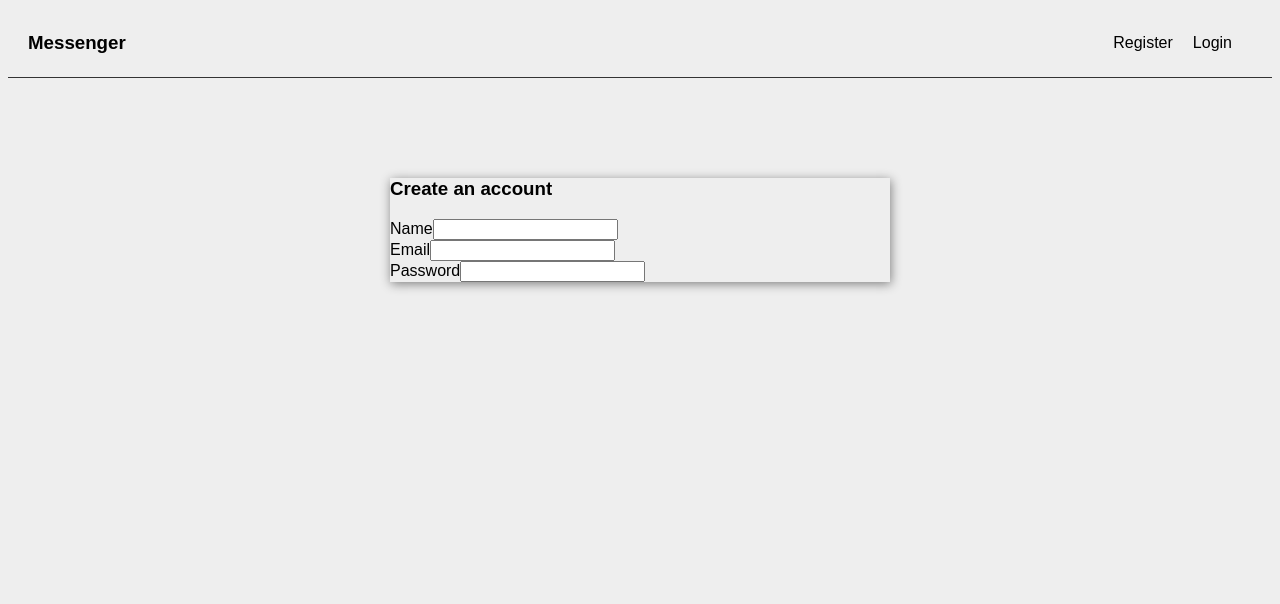
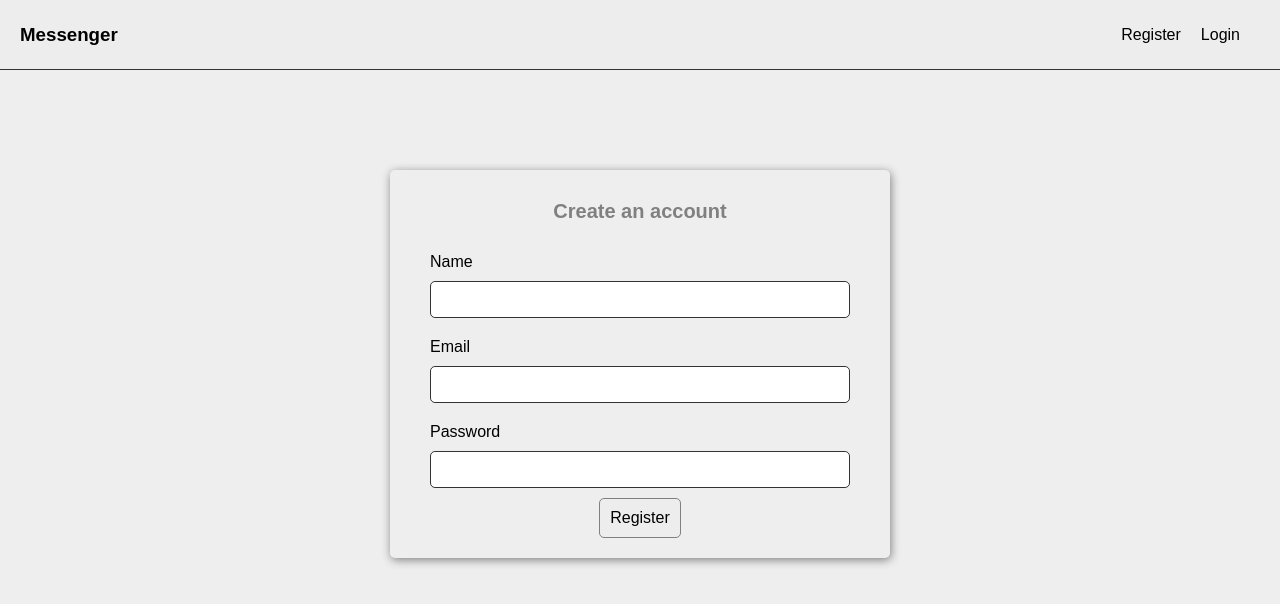
Before and after one commit to rusikstayhome/react-messenger-app, a React (Create React App) app: page /Register in a window 1280 px wide. Shown: the top 604 px of the page. Built offline with nearby package versions, Linux system fonts and the light colour scheme.

Commit message:
added form in Register

```diff
--- a/src/App.css
+++ b/src/App.css
@@ -3,7 +3,7 @@
 }
 
 :root {
-    --color-1: #eee;
+    --color-1: rgba(238, 238, 238, 0.859);
     --color-2: black;
     --color-3: #0084ff;
     --color-4: grey;
@@ -34,4 +34,47 @@ section {
     margin: 0 auto;
     margin-top: 100px;
     box-shadow: 1px 2px 10px var(--color-4);
+    padding: 10px 20px;
+    border-radius: 5px;
 }
+
+section h3 {
+    text-align: center;
+    font-size: 20px;
+    color: var(--color-4);
+}
+
+/* Register */
+section .form {
+    margin-top: 30px;
+    padding: 0 20px;
+}
+.input_container {
+    margin-top: 20px;
+}
+.input_container input {
+    width: 100%;
+    padding: 10px;
+    outline: none;
+    margin-top: 10px;
+    border: 1px solid var(--color-6);
+    border-radius: 5px;
+}
+.btn_container {
+    margin: 10px 0px;
+    text-align: center;
+}
+.btn {
+    padding: 10px;
+    border-radius: 5px;
+    outline: none;
+    border: 1px solid var(--color-4);
+    background: var(--color-1);
+    color: var(--color-2);
+    cursor: pointer;
+    transition: 0.3s ease-in-out all;
+    font-size: 16px;
+}
+.btn:hover {
+    transform: scale(1.05);
+}
--- a/src/index.css
+++ b/src/index.css
@@ -1,4 +1,6 @@
 body {
+    margin: 0;
+    padding: 0;
     font-family: Arial, "Helvetica Neue", Helvetica, sans-serif;
     background: #eee;
     color: black;
--- a/src/pages/Register.js
+++ b/src/pages/Register.js
@@ -1,4 +1,4 @@
-import React from 'react';
+import React, { useState } from 'react';
 
 const Register = () => {
     return (
@@ -17,6 +17,9 @@ const Register = () => {
                     <label htmlFor="password">Password</label>
                     <input type="text" name='password' />
                 </div>
+                <div className="btn_container">
+                    <button className="btn">Register</button>
+                </div>
             </form>
         </section>
     )
```
